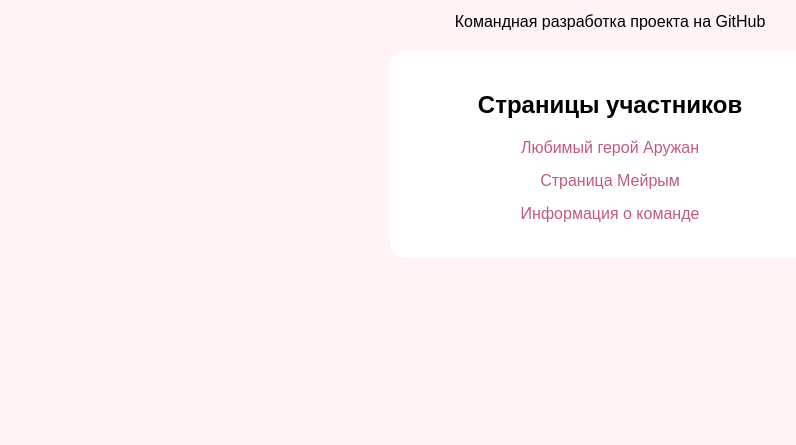
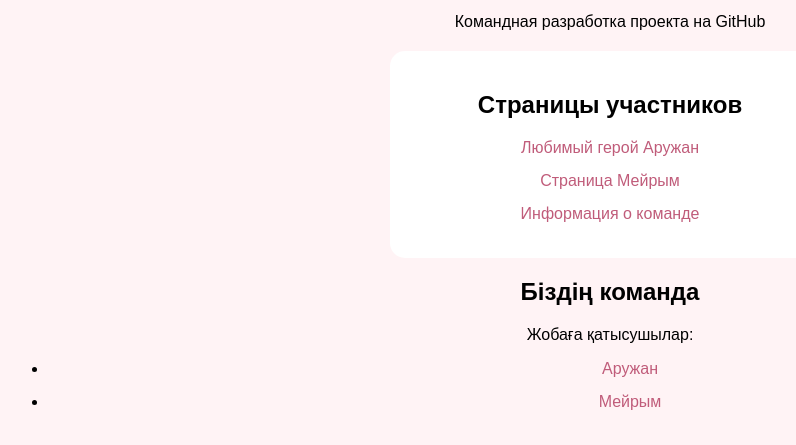
Before and after one commit to AruzhanAlibekova/LPR4-Teamwork, a plain HTML site: page index.html in a window 1280 px wide. Shown: the part 139-584 px from the top of the page, without its empty margins (30-826 px from the left). Drawn offline with Linux system fonts and the light colour scheme.

Commit message:
Issue #1 орындалды

```diff
--- a/index.html
+++ b/index.html
@@ -57,6 +57,22 @@
             Информация о команде
         </a>
     </div>
+    <section>
+    <h2>Біздің команда</h2>
+    <p>Жобаға қатысушылар:</p>
 
+    <ul>
+        <li>
+            <a href="Aruzhan-favorite-hero.html">
+                Аружан
+            </a>
+        </li>
+        <li>
+            <a href="mey.html">
+                Мейрым
+            </a>
+        </li>
+    </ul>
+</section>
 </body>
 </html>
```
